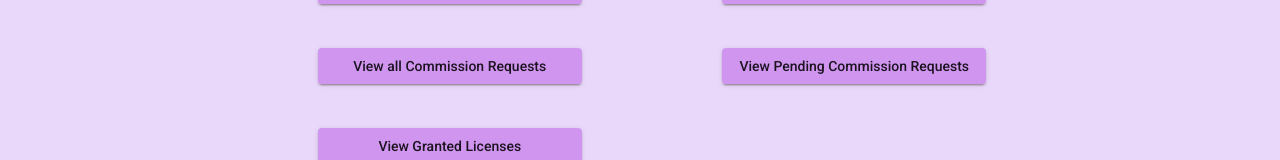
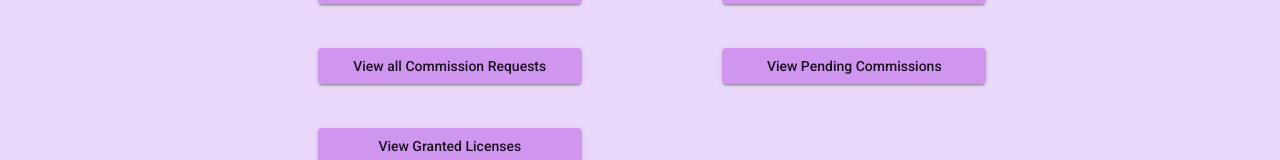
Before and after one commit to Eliotdoesprogramming/art-portfolio, an Angular app in the folder angular-art-portfolio/: page /admin in a window 1280 px wide. Shown: the part 164-324 px from the top of the page. Built offline with nearby package versions, Linux system fonts and the light colour scheme.

Commit message:
code cleaning

```diff
--- a/angular-art-portfolio/src/app/admin-dashboard/admin-dashboard.component.html
+++ b/angular-art-portfolio/src/app/admin-dashboard/admin-dashboard.component.html
@@ -14,7 +14,7 @@
                 <button class="dashbutton" mat-raised-button>View all Commission Requests</button>
             </a>
             <a routerLink="/admin/pending-comm">
-                <button class="dashbutton" mat-raised-button>View Pending Commission Requests</button>
+                <button class="dashbutton" mat-raised-button>View Pending Commissions</button>
             </a>
             <a routerLink="/admin/granted">
                 <button class="dashbutton" mat-raised-button>View Granted Licenses</button>
--- a/angular-art-portfolio/src/app/view-all-granted/view-all-granted.component.html
+++ b/angular-art-portfolio/src/app/view-all-granted/view-all-granted.component.html
@@ -1,4 +1,3 @@
-<p>view-all-granted works!</p>
 <div class="component">
     <h1>Granted Licenses</h1>
     <div *ngFor="let license of licenses">
```
